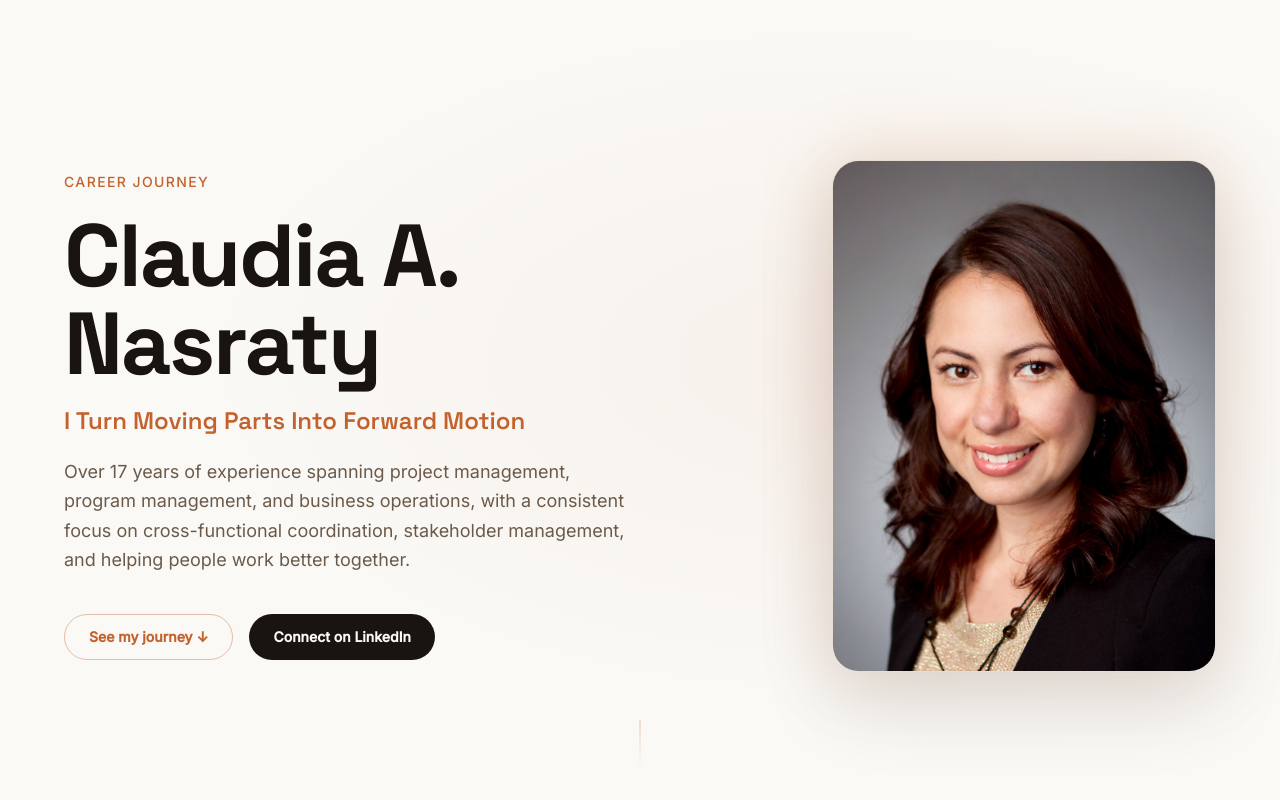
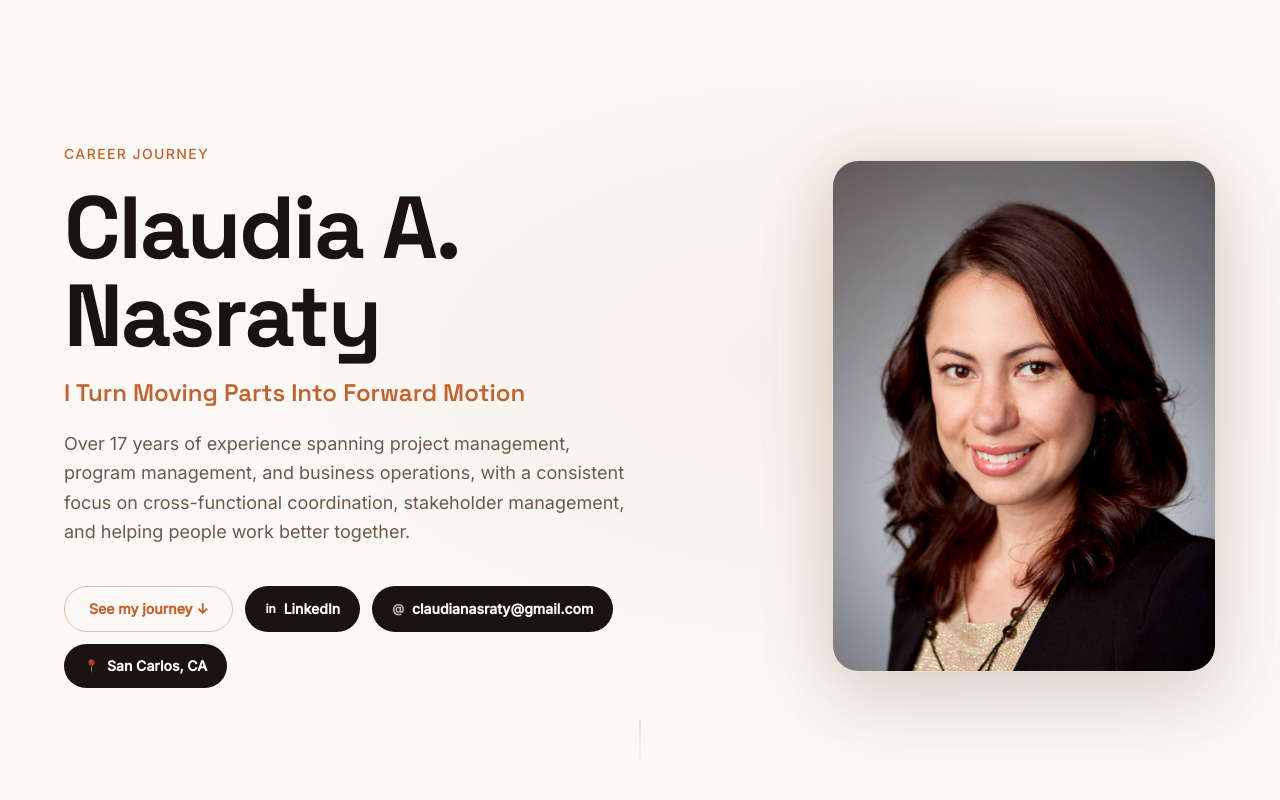
Before and after one commit to ClaudiaN-Code/claudia-career-journey, a Next.js app: page / in a window 1280 px wide. Shown: the top 800 px of the page. Built offline with nearby package versions, Linux system fonts and the light colour scheme.

Commit message:
Replace LinkedIn pill in hero with black contact pills (LinkedIn, email, location)
Co-Authored-By: Claude Sonnet 4.6 <noreply@anthropic.com>

```diff
--- a/app/page.tsx
+++ b/app/page.tsx
@@ -17,6 +17,8 @@ export default function Home() {
         headline={headline}
         tagline={tagline}
         linkedin={links.linkedin ?? undefined}
+        email={contact.email ?? undefined}
+        location={contact.location ?? undefined}
       />
       <JourneyTabs
         summary={summary}
--- a/components/Hero.tsx
+++ b/components/Hero.tsx
@@ -5,9 +5,11 @@ interface HeroProps {
   headline: string;
   tagline?: string;
   linkedin?: string;
+  email?: string;
+  location?: string;
 }
 
-export function Hero({ name, headline, tagline, linkedin }: HeroProps) {
+export function Hero({ name, headline, tagline, linkedin, email, location }: HeroProps) {
   const firstName = name.split(" ")[0];
 
   return (
@@ -53,7 +55,7 @@ export function Hero({ name, headline, tagline, linkedin }: HeroProps) {
               </p>
             )}
 
-            <div className="flex flex-wrap gap-4 justify-center md:justify-start">
+            <div className="flex flex-wrap gap-3 justify-center md:justify-start">
               <a
                 href="#journey"
                 className="inline-flex items-center gap-2 px-6 py-3 rounded-full font-semibold text-sm border border-[#c4622d]/40 text-[#c4622d] hover:border-[#c4622d] hover:bg-[#c4622d]/5 transition-all"
@@ -65,14 +67,31 @@ export function Hero({ name, headline, tagline, linkedin }: HeroProps) {
                   href={linkedin.startsWith("http") ? linkedin : `https://${linkedin}`}
                   target="_blank"
                   rel="noopener noreferrer"
-                  className="inline-flex items-center gap-2 px-6 py-3 rounded-full font-semibold text-sm transition-all"
-                  style={{
-                    background: "#1a1410",
-                    color: "#faf9f6",
-                  }}
+                  className="inline-flex items-center gap-2 px-5 py-3 rounded-full font-semibold text-sm transition-all hover:opacity-80"
+                  style={{ background: "#1a1410", color: "#faf9f6" }}
                 >
-                  Connect on LinkedIn
+                  <span className="font-bold text-xs">in</span>
+                  LinkedIn
                 </a>
+              )}
+              {email && (
+                <a
+                  href={`mailto:${email}`}
+                  className="inline-flex items-center gap-2 px-5 py-3 rounded-full font-semibold text-sm transition-all hover:opacity-80"
+                  style={{ background: "#1a1410", color: "#faf9f6" }}
+                >
+                  <span className="text-xs opacity-70">@</span>
+                  {email}
+                </a>
+              )}
+              {location && (
+                <span
+                  className="inline-flex items-center gap-2 px-5 py-3 rounded-full font-semibold text-sm"
+                  style={{ background: "#1a1410", color: "#faf9f6" }}
+                >
+                  <span className="text-xs opacity-70">📍</span>
+                  {location}
+                </span>
               )}
             </div>
           </div>
```
